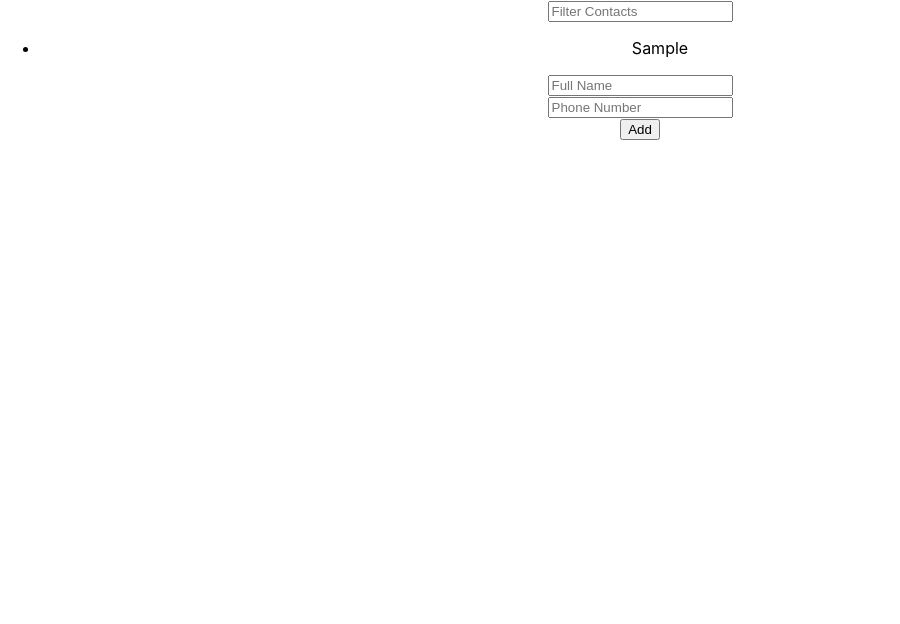
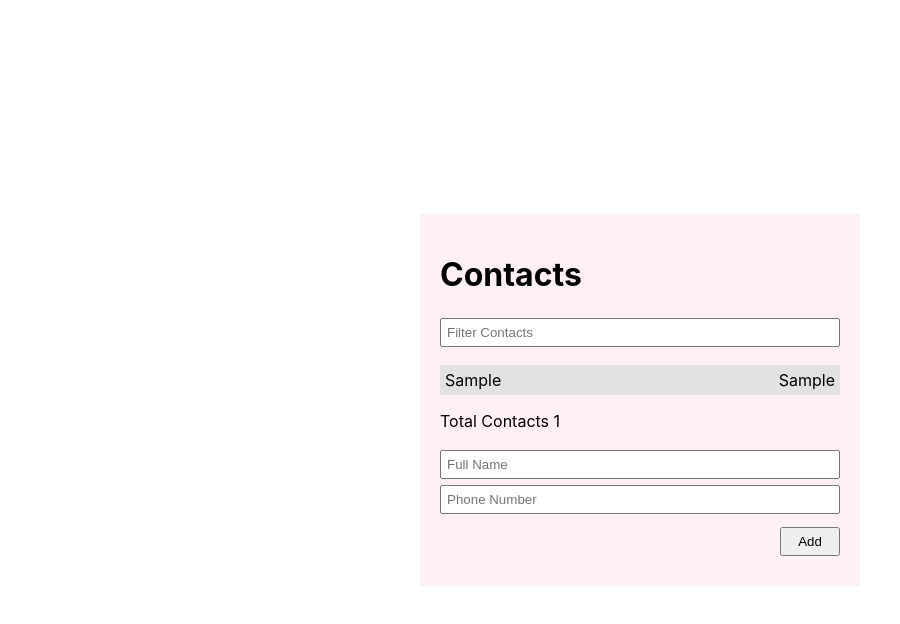
Before and after one commit to yeliz2020/Contact, a React (Create React App) app: page / in a window 1280 px wide. Both pictures are taken after typing "Sample", "Sample" into the empty fields and a click on the button "Add". Shown: the top 624 px of the page, without its empty margins (0-900 px from the left). Built offline with nearby package versions, Linux system fonts and the light colour scheme.

Commit message:
add styles

```diff
--- a/src/App.css
+++ b/src/App.css
@@ -1,38 +1,6 @@
 .App {
-  text-align: center;
+    display: flex;
+    justify-content: center;
+    align-items: center;
+    min-height: 100vh;
 }
-
-.App-logo {
-  height: 40vmin;
-  pointer-events: none;
-}
-
-@media (prefers-reduced-motion: no-preference) {
-  .App-logo {
-    animation: App-logo-spin infinite 20s linear;
-  }
-}
-
-.App-header {
-  background-color: #282c34;
-  min-height: 100vh;
-  display: flex;
-  flex-direction: column;
-  align-items: center;
-  justify-content: center;
-  font-size: calc(10px + 2vmin);
-  color: white;
-}
-
-.App-link {
-  color: #61dafb;
-}
-
-@keyframes App-logo-spin {
-  from {
-    transform: rotate(0deg);
-  }
-  to {
-    transform: rotate(360deg);
-  }
-}
--- a/src/components/Contacts/Form/index.js
+++ b/src/components/Contacts/Form/index.js
@@ -38,7 +38,7 @@
           onChange={onChangeInput}
         />
       </div>
-      <div>
+      <div className="btn">
         <button>Add</button>
       </div>
     </form>
--- a/src/components/Contacts/List/index.js
+++ b/src/components/Contacts/List/index.js
@@ -17,11 +17,15 @@
         onChange={(e) => setfilterText(e.target.value)}
       />
 
-      <ul>
+      <ul className="list">
         {filtered.map((contact, i) => (
-          <li key={i}>{contact.fullname}</li>
+          <li key={i}>
+            <span>{contact.fullname}</span>
+            <span>{contact.phone_number}</span>
+          </li>
         ))}
       </ul>
+      <p>Total Contacts {filtered.length}</p>
     </div>
   );
 }
--- a/src/components/Contacts/index.js
+++ b/src/components/Contacts/index.js
@@ -1,4 +1,5 @@
 import { useState, useEffect } from "react";
+import "./styles.css";
 import List from "./List";
 import Form from "./Form";
 
@@ -10,7 +11,8 @@
   }, [contacts]);
 
   return (
-    <div>
+    <div id="container">
+      <h1>Contacts</h1>
       <List contacts={contacts} />
       <Form addContact={setContacts} contacts={contacts} />
     </div>
--- /dev/null
+++ b/src/components/Contacts/styles.css
@@ -0,0 +1,44 @@
+#container {
+    width: 400px;
+    background-color: lavenderblush;
+    padding: 20px;
+}
+
+input {
+    width: 100%;
+    margin: 3px 0;
+    padding: 5px;
+    box-sizing: border-box;
+    -moz-box-sizing: border-box;
+    -webkit-box-sizing: border-box;
+}
+
+ul,
+li {
+    margin: 0;
+    padding: 0;
+    list-style-type: none;
+}
+
+.list {
+    margin: 15px 0;
+}
+
+.list>li {
+    background-color: rgb(226, 226, 226);
+    padding: 5px;
+    margin-bottom: 2px;
+    display: flex;
+    justify-content: space-between;
+}
+
+.btn {
+    display: flex;
+    justify-content: flex-end;
+    padding: 10px 0;
+}
+
+.btn>button {
+    padding: 5px;
+    width: 60px;
+}
```
